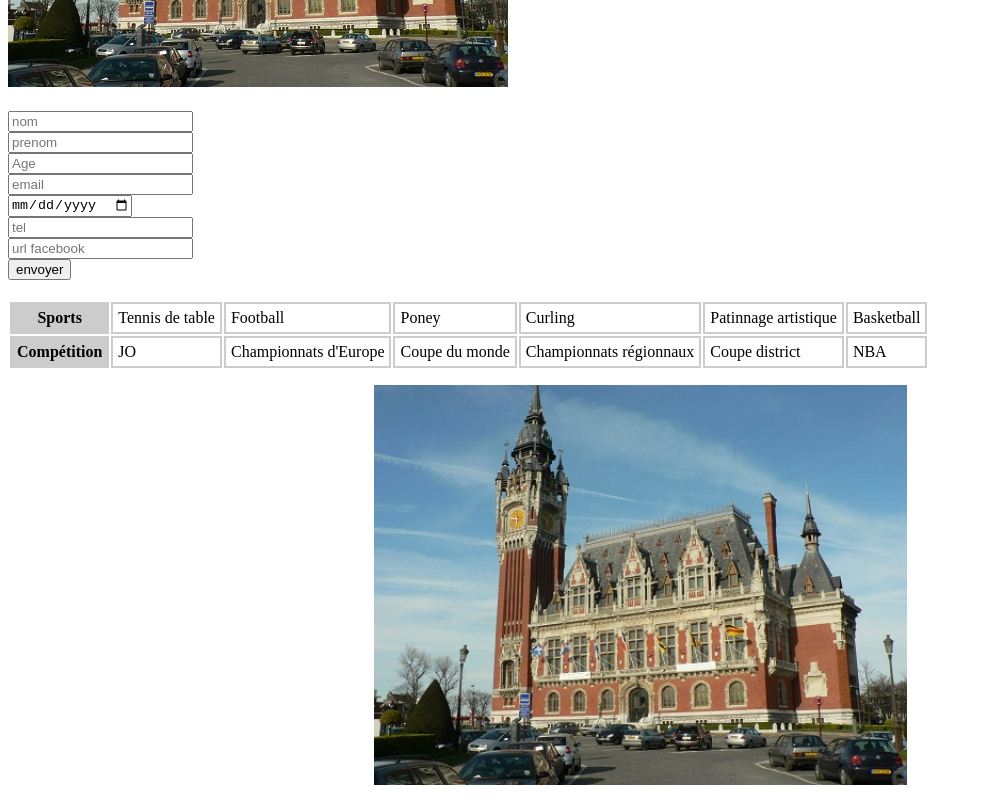
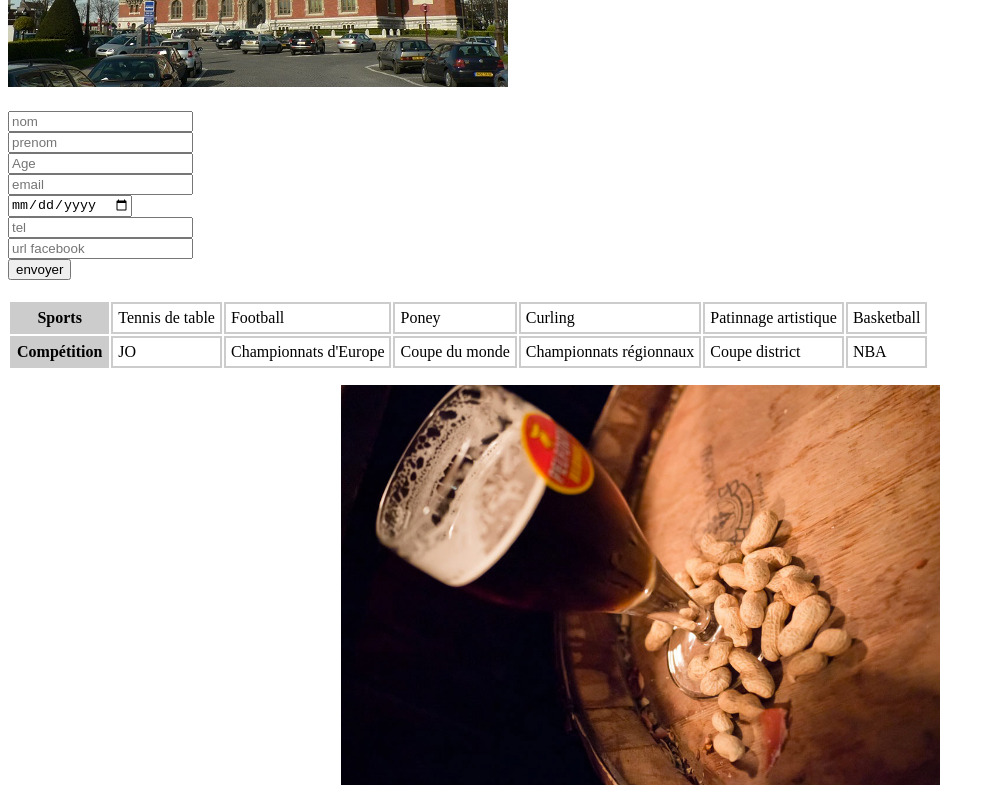
Before and after one commit to pepito5962/tp2, a plain HTML site: page index.html in a window 1280 px wide. Shown: the part 980-1780 px from the top of the page, without its empty margins (0-995 px from the left). Drawn offline with Linux system fonts and the light colour scheme.

Commit message:
test image biere2

```diff
--- a/index.css
+++ b/index.css
@@ -69,7 +69,7 @@ th {
 }
 
 .biereimg{
-	background: url("image/calais.jpg");
+	background: url("image/biere.jpg");
 }
 .bgimg{
 	margin: 15px;
```
